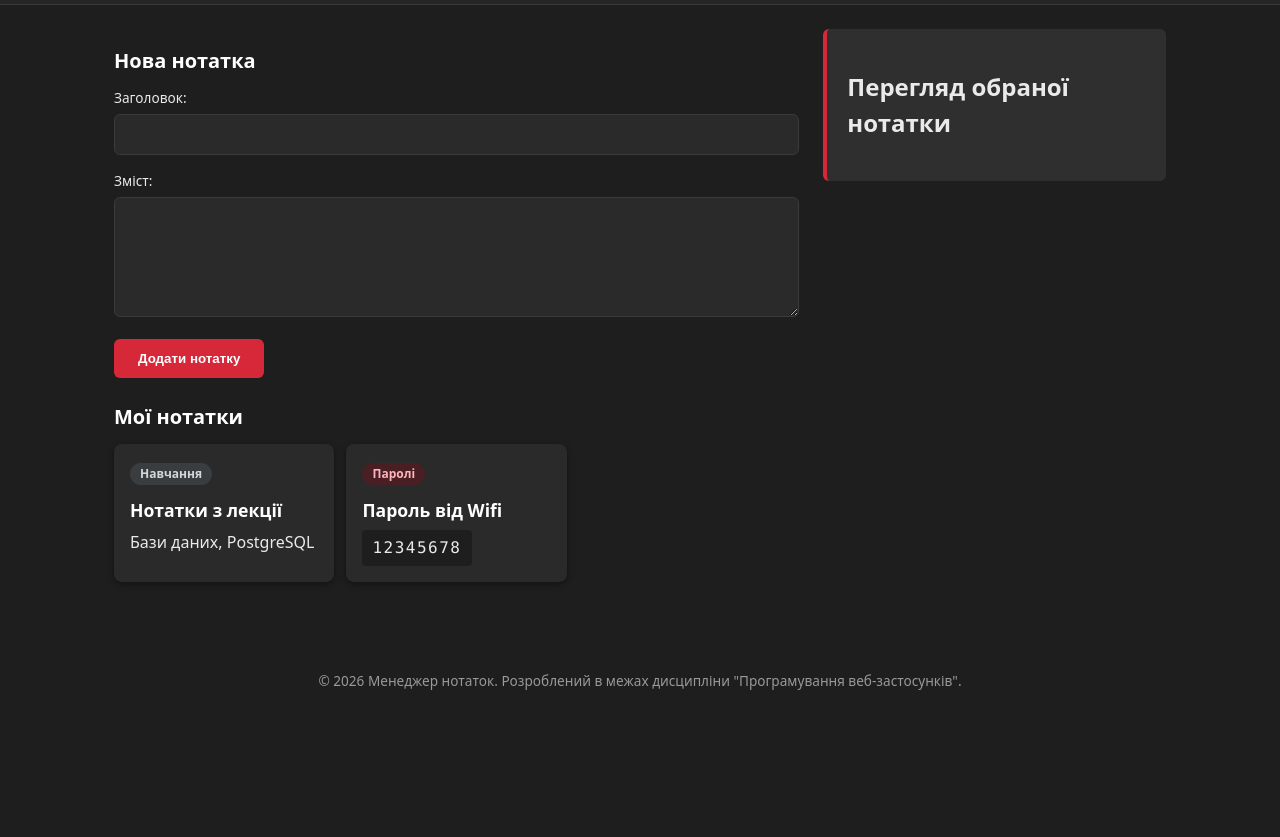
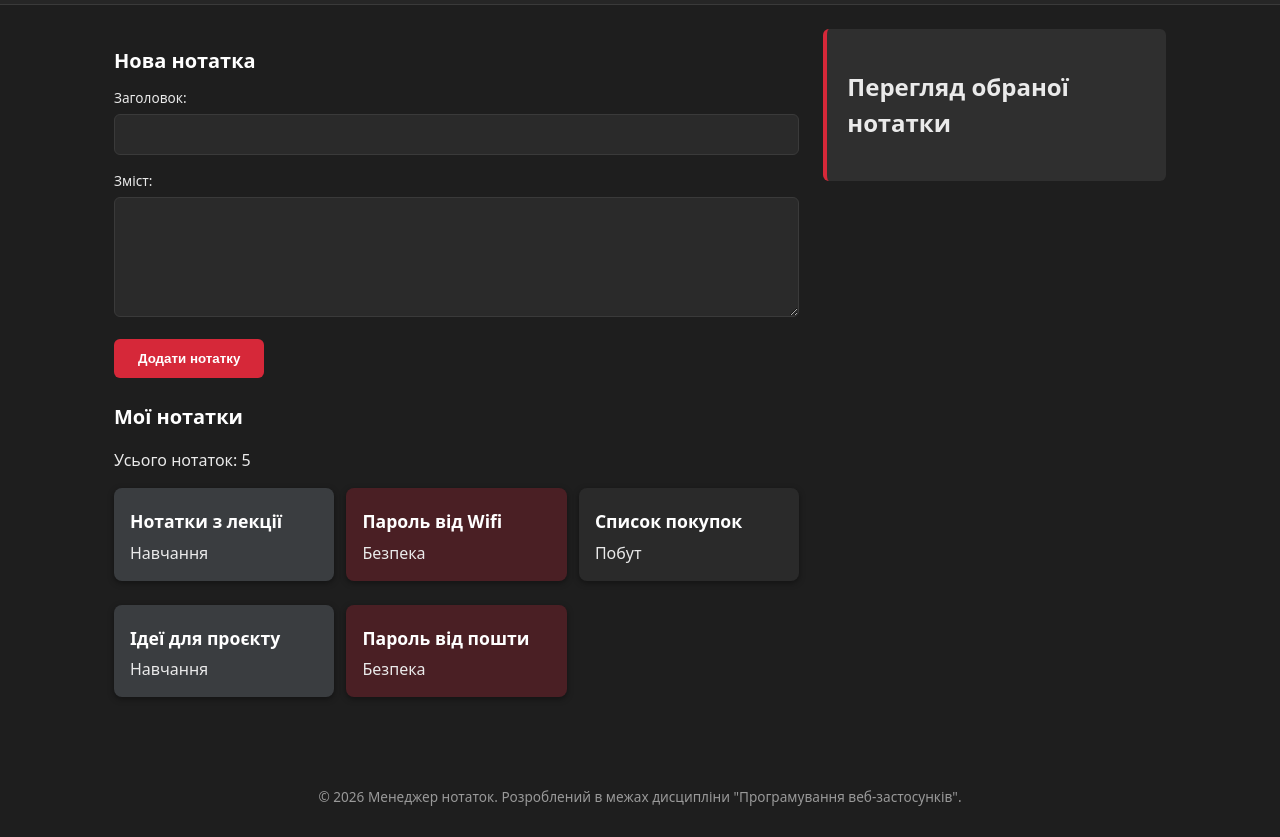
Before and after one commit to innnaaaaaa/Notes-manager, a plain HTML site: page index.html in a window 1280 px wide. Shown: the part 86-923 px from the top of the page. Before the commit the page ends 807 px from the top, so only its background shows below. Drawn offline with Linux system fonts and the light colour scheme.

Commit message:
динамічний рендер нотаток через DOM, лічильник, класи за категорією

```diff
--- a/index.html
+++ b/index.html
@@ -31,6 +31,7 @@
 
                 <section id="notes-list">
                     <h2>Мої нотатки</h2>
+                    <p id="notes-count"></p>
                     <div class="cards">
                         <article>
                             <span class="note-category note-category--general">Навчання</span>
--- a/js/app.js
+++ b/js/app.js
@@ -48,3 +48,51 @@ const isStrongPassword = password => password.length >= 8;
 
 console.log(`Пароль "${testPassword}" надійний: ${isStrongPassword(testPassword)}`);
 console.log(`Пароль "abc" надійний: ${isStrongPassword('abc')}`);
+
+// Видаляємо всі статичні картки-приклади з практикуму 2
+document.querySelectorAll('.cards article').forEach(el => el.remove());
+
+// Вибір контейнера для динамічних карток нотаток
+const listContainer = document.querySelector('.cards');
+const notesCountEl = document.querySelector('#notes-count');
+
+// Присвоює кожній нотатці категорійний CSS-клас для візуального розрізнення
+function categoryToClass(category) {
+    if (category === 'Безпека'){
+        return 'note-category--security';
+    }
+    if (category === 'Навчання'){
+        return 'note-category--general';
+    }
+    if (category === 'Побут'){
+        return 'note-category--household';
+    }
+
+    return 'note-category--other';
+}
+
+// Рендерить список нотаток у контейнер на основі масиву даних
+function renderNotes(notesArray) {
+    listContainer.innerHTML = '';
+
+    notesArray.forEach((note, index) => {
+        const card = document.createElement('article');
+        const title = document.createElement('h3');
+        const category = document.createElement('p');
+
+        title.textContent = note.title;
+        category.textContent = note.category;
+
+        card.dataset.id = index + 1;
+        card.classList.add(categoryToClass(note.category));
+
+        card.append(title, category);
+        listContainer.append(card);
+    });
+}
+
+// Виклик рендеру з реальними даними при завантаженні сторінки
+renderNotes(notes);
+
+// Оновлення підсумкового лічильника кількості нотаток
+notesCountEl.textContent = `Усього нотаток: ${notes.length}`;
```
